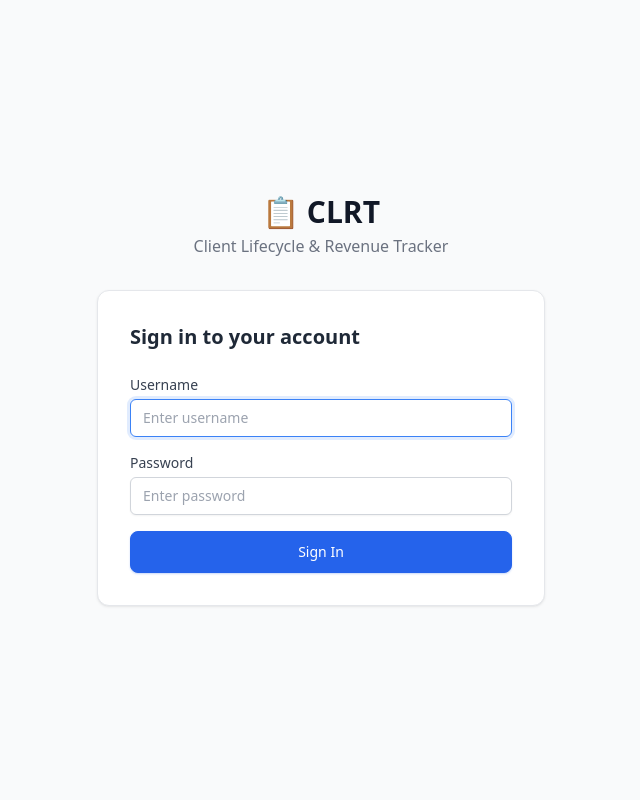
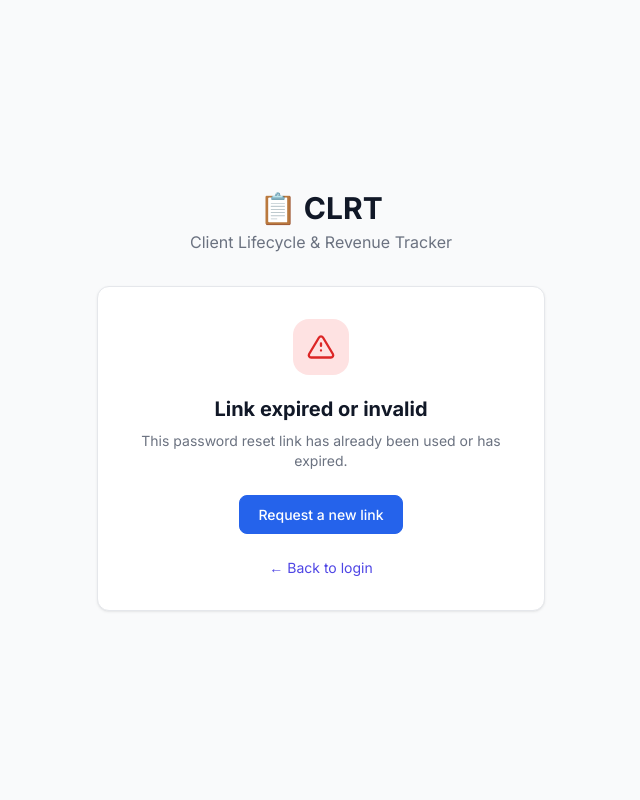
Before and after one commit to ashim888/clrt, a Django app: page /accounts/reset/1/1/ in a window 1280 px wide. Shown: the whole page, without its empty margins (319-959 px from the left). Run offline with Django 5.2, Linux system fonts and the light colour scheme; data comes from the database, SQL or seed files in the repository; data that the repository does not hold is empty; some libraries are stand-ins or nearby versions.

Commit message:
email reset

```diff
--- a/accounts/middleware.py
+++ b/accounts/middleware.py
@@ -30,6 +30,6 @@ class TwoFactorMiddleware:
                 and not request.session.get("2fa_verified")
                 and request.path not in _EXEMPT
             ):
-                return redirect("/accounts/2fa/verify/")
+                return redirect(f"/accounts/2fa/verify/?next={request.path}")
 
         return self.get_response(request)
--- a/accounts/urls.py
+++ b/accounts/urls.py
@@ -19,8 +19,21 @@ urlpatterns = [
     path("2fa/setup/", views.two_factor_setup, name="two_factor_setup"),
     path("2fa/disable/", views.two_factor_disable, name="two_factor_disable"),
     path("2fa/verify/", views.two_factor_verify, name="two_factor_verify"),
+    # ── Password reset flow ──────────────────────────────────────
+    path("forgot-password/", auth_views.PasswordResetView.as_view(
+        template_name="accounts/password_reset.html",
+        email_template_name="accounts/password_reset_email.txt",
+        subject_template_name="accounts/password_reset_subject.txt",
+        success_url="/accounts/forgot-password/sent/",
+    ), name="password_reset"),
+    path("forgot-password/sent/", auth_views.PasswordResetDoneView.as_view(
+        template_name="accounts/password_reset_done.html",
+    ), name="password_reset_done"),
     path("reset/<uidb64>/<token>/", auth_views.PasswordResetConfirmView.as_view(
         template_name="accounts/password_reset_confirm.html",
-        success_url="/accounts/login/",
+        success_url="/accounts/reset/done/",
     ), name="password_reset_confirm"),
+    path("reset/done/", auth_views.PasswordResetCompleteView.as_view(
+        template_name="accounts/password_reset_complete.html",
+    ), name="password_reset_complete"),
 ]
--- a/templates/accounts/login.html
+++ b/templates/accounts/login.html
@@ -1,10 +1,11 @@
-{% extends "base.html" %}
+{% extends "base_auth.html" %}
+{% block title %}Sign In{% endblock %}
 {% block auth_content %}
-<div class="min-h-screen flex items-center justify-center bg-gray-50">
+<div class="min-h-screen flex items-center justify-center px-4">
   <div class="w-full max-w-md">
     <div class="text-center mb-8">
       <h1 class="text-3xl font-bold text-gray-900">&#x1F4CB; CLRT</h1>
-      <p class="text-gray-500 mt-1">Client Lifecycle & Revenue Tracker</p>
+      <p class="text-gray-500 mt-1">Client Lifecycle &amp; Revenue Tracker</p>
     </div>
     <div class="card p-8">
       <h2 class="text-xl font-semibold text-gray-800 mb-6">Sign in to your account</h2>
@@ -23,10 +24,13 @@
           <input type="text" name="username" class="input" placeholder="Enter username" autofocus required />
         </div>
         <div>
-          <label class="block text-sm font-medium text-gray-700 mb-1">Password</label>
+          <div class="flex items-center justify-between mb-1">
+            <label class="block text-sm font-medium text-gray-700">Password</label>
+            <a href="{% url 'accounts:password_reset' %}" class="text-xs text-indigo-600 hover:underline">Forgot password?</a>
+          </div>
           <input type="password" name="password" class="input" placeholder="Enter password" required />
         </div>
-        <button type="submit" class="btn-primary w-full justify-center py-2.5">Sign In</button>
+        <button type="submit" class="btn-primary w-full py-2.5">Sign In</button>
       </form>
     </div>
   </div>
--- a/templates/accounts/password_reset_confirm.html
+++ b/templates/accounts/password_reset_confirm.html
@@ -1,33 +1,47 @@
-{% extends "accounts/login.html" %}
-{% block title %}Set Your Password{% endblock %}
-{% block content %}
-<div class="min-h-screen flex items-center justify-center bg-gray-50 px-4">
-  <div class="w-full max-w-sm">
+{% extends "base_auth.html" %}
+{% block title %}Set New Password{% endblock %}
+{% block auth_content %}
+<div class="min-h-screen flex items-center justify-center px-4">
+  <div class="w-full max-w-md">
     <div class="text-center mb-8">
-      <h1 class="text-2xl font-bold text-gray-900">Set Your Password</h1>
-      <p class="text-sm text-gray-500 mt-1">Choose a password to activate your account.</p>
+      <h1 class="text-3xl font-bold text-gray-900">&#x1F4CB; CLRT</h1>
+      <p class="text-gray-500 mt-1">Client Lifecycle &amp; Revenue Tracker</p>
     </div>
-    {% if validlink %}
-    <div class="card p-6">
+    <div class="card p-8">
+      {% if validlink %}
+      <div class="mb-6">
+        <h2 class="text-xl font-semibold text-gray-900">Set a new password</h2>
+        <p class="text-sm text-gray-500 mt-1">Choose a strong password of at least 8 characters.</p>
+      </div>
       <form method="post" class="space-y-4">
         {% csrf_token %}
         {% for field in form %}
         <div>
           <label class="block text-sm font-medium text-gray-700 mb-1">{{ field.label }}</label>
           {{ field }}
-          {% if field.errors %}<p class="text-red-500 text-xs mt-1">{{ field.errors.0 }}</p>{% endif %}
+          {% if field.errors %}
+          <ul class="errorlist mt-1">{% for e in field.errors %}<li>{{ e }}</li>{% endfor %}</ul>
+          {% endif %}
         </div>
         {% endfor %}
-        <button type="submit" class="btn-primary w-full py-2.5">Set Password & Log In</button>
+        <button type="submit" class="btn-primary w-full py-2.5">Set password &amp; sign in</button>
       </form>
+      {% else %}
+      <div class="text-center">
+        <div class="w-14 h-14 rounded-2xl bg-red-100 flex items-center justify-center mx-auto mb-5">
+          <svg class="w-7 h-7 text-red-600" fill="none" stroke="currentColor" viewBox="0 0 24 24">
+            <path stroke-linecap="round" stroke-linejoin="round" stroke-width="2" d="M12 9v2m0 4h.01M10.29 3.86L1.82 18a2 2 0 001.71 3h16.94a2 2 0 001.71-3L13.71 3.86a2 2 0 00-3.42 0z"/>
+          </svg>
+        </div>
+        <h2 class="text-xl font-bold text-gray-900 mb-2">Link expired or invalid</h2>
+        <p class="text-sm text-gray-500 mb-6">This password reset link has already been used or has expired.</p>
+        <a href="{% url 'accounts:password_reset' %}" class="btn-primary inline-flex">Request a new link</a>
+      </div>
+      {% endif %}
+      <p class="text-center text-sm text-gray-500 mt-6">
+        <a href="{% url 'accounts:login' %}" class="text-indigo-600 hover:underline">&larr; Back to login</a>
+      </p>
     </div>
-    {% else %}
-    <div class="card p-6 text-center">
-      <p class="text-red-600 font-medium mb-2">This link has expired or is invalid.</p>
-      <p class="text-sm text-gray-500">Ask your administrator to resend the invite or reset your password.</p>
-      <a href="{% url 'accounts:login' %}" class="btn-secondary mt-4 inline-block">Back to Login</a>
-    </div>
-    {% endif %}
   </div>
 </div>
 {% endblock %}
--- /dev/null
+++ b/templates/accounts/password_reset_subject.txt
@@ -0,0 +1 @@
+Reset your CLRT password
--- /dev/null
+++ b/templates/base_auth.html
@@ -0,0 +1,74 @@
+<!DOCTYPE html>
+<html lang="en" class="h-full bg-gray-50">
+<head>
+  <meta charset="UTF-8" />
+  <meta name="viewport" content="width=device-width, initial-scale=1.0" />
+  <title>{% block title %}CLRT{% endblock %} | CLRT</title>
+  <script src="https://cdn.tailwindcss.com"></script>
+  <style>
+    *, body { font-family: 'Inter', sans-serif; }
+    .input {
+      display: block; width: 100%; border-radius: .375rem;
+      border: 1.5px solid #d1d5db; padding: .5rem .75rem;
+      font-size: .875rem; line-height: 1.25rem; background-color: #fff;
+      color: #111827; box-shadow: 0 1px 2px 0 rgb(0 0 0/.05);
+      outline: none; transition: border-color .15s, box-shadow .15s;
+    }
+    .input:focus { border-color: #3b82f6; box-shadow: 0 0 0 3px rgb(59 130 246/.15); }
+    .input:hover:not(:focus) { border-color: #9ca3af; }
+    input[type="text"], input[type="email"], input[type="password"],
+    input[type="number"], textarea {
+      display: block; width: 100%; border-radius: .375rem;
+      border: 1.5px solid #d1d5db; padding: .5rem .75rem;
+      font-size: .875rem; background-color: #fff; color: #111827;
+      outline: none; transition: border-color .15s, box-shadow .15s; margin-top: .125rem;
+    }
+    input[type="text"]:focus, input[type="email"]:focus,
+    input[type="password"]:focus, textarea:focus {
+      border-color: #3b82f6; box-shadow: 0 0 0 3px rgb(59 130 246/.15);
+    }
+    ul.errorlist { list-style: none; padding: 0; margin: .25rem 0 0; }
+    ul.errorlist li { font-size: .75rem; color: #dc2626; }
+    .btn-primary {
+      display: inline-flex; align-items: center; justify-content: center;
+      border-radius: .5rem; padding: .5rem 1.125rem;
+      font-size: .875rem; font-weight: 500; cursor: pointer;
+      text-decoration: none; border: 1.5px solid #2563eb;
+      background-color: #2563eb; color: #fff;
+      transition: background-color .15s, box-shadow .15s;
+    }
+    .btn-primary:hover { background-color: #1d4ed8; border-color: #1d4ed8; }
+    .btn-secondary {
+      display: inline-flex; align-items: center; justify-content: center;
+      border-radius: .5rem; padding: .5rem 1.125rem;
+      font-size: .875rem; font-weight: 500; cursor: pointer;
+      text-decoration: none; border: 1.5px solid #d1d5db;
+      background-color: #fff; color: #374151;
+      transition: background-color .15s;
+    }
+    .btn-secondary:hover { background-color: #f9fafb; }
+    .card {
+      background-color: #fff; border-radius: .75rem;
+      border: 1px solid #e5e7eb;
+      box-shadow: 0 1px 3px 0 rgb(0 0 0/.07), 0 1px 2px -1px rgb(0 0 0/.07);
+    }
+  </style>
+  <link rel="preconnect" href="https://fonts.googleapis.com">
+  <link href="https://fonts.googleapis.com/css2?family=Inter:wght@400;500;600;700;800&display=swap" rel="stylesheet">
+</head>
+<body class="min-h-screen bg-gray-50">
+  {% if messages %}
+  <div class="fixed top-4 inset-x-0 flex flex-col items-center gap-2 z-50 px-4">
+    {% for message in messages %}
+    <div class="px-4 py-2.5 rounded-lg text-sm font-medium shadow
+      {% if message.tags == 'success' %}bg-green-600 text-white
+      {% elif message.tags == 'error' %}bg-red-600 text-white
+      {% else %}bg-gray-800 text-white{% endif %}">
+      {{ message }}
+    </div>
+    {% endfor %}
+  </div>
+  {% endif %}
+  {% block auth_content %}{% endblock %}
+</body>
+</html>
```
Also changed, not shown: templates/accounts/password_reset.html (added, +29 -0 lines), templates/accounts/password_reset_complete.html (added, +22 -0 lines), templates/accounts/password_reset_done.html (added, +30 -0 lines), templates/accounts/password_reset_email.txt (added, +10 -0 lines), templates/accounts/two_factor_verify.html (+22 -13 lines).
